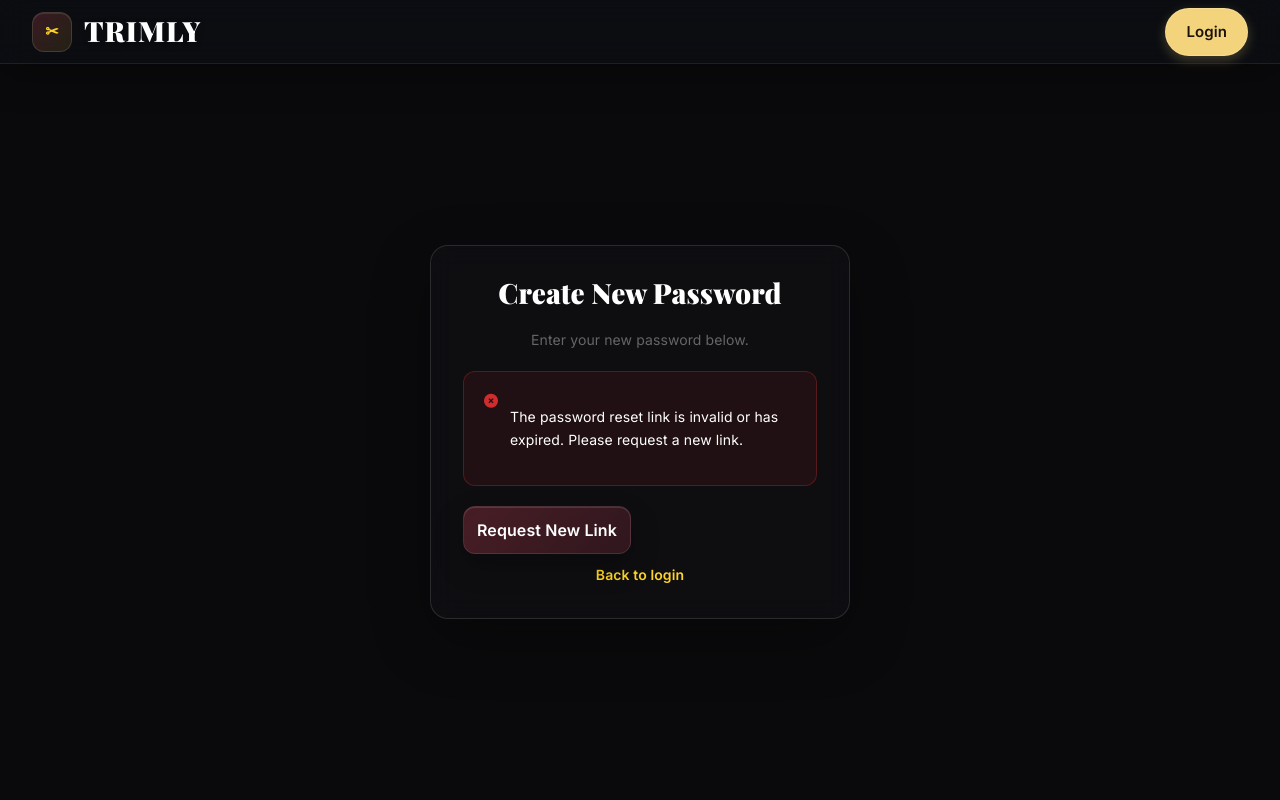
After one commit to jace54321/CSIT327-G7-Trimly, a Django app: page /reset/1/1/ in a window 1280 px wide. The commit adds this page. Run offline with Django 5.2, Linux system fonts and the light colour scheme.

Commit message:
Password Reset Implemented with Django's Auth System

```diff
--- a/main/static/base.css
+++ b/main/static/base.css
@@ -580,3 +580,64 @@ code {
 
 .opacity-50 { opacity: .5; }
 .opacity-75 { opacity: .75; }
+
+
+
+
+/* ============================================================================
+   Custom Styles for Password Reset Page
+   ============================================================================ */
+.subtitle {
+    color: #666;
+    font-size: 14px;
+    margin-bottom: 20px;
+    text-align: center;
+}
+
+.error-message, .success-message {
+    display: none;
+    padding: 12px 16px;
+    border-radius: 8px;
+    margin-bottom: 16px;
+    align-items: center;
+    gap: 10px;
+    font-size: 14px;
+}
+
+.error-message {
+    background-color: #fee;
+    color: #c33;
+    border: 1px solid #fcc;
+}
+
+.success-message {
+    background-color: #efe;
+    color: #3c3;
+    border: 1px solid #cfc;
+}
+
+.error-message.show, .success-message.show {
+    display: flex;
+}
+
+.error-text {
+    color: #c33;
+    display: block;
+    margin-top: 5px;
+    font-size: 12px;
+}
+
+input[type="email"] {
+    width: 100%;
+    padding: 12px;
+    border: 1px solid #ddd;
+    border-radius: 6px;
+    font-family: 'Inter', sans-serif;
+    font-size: 14px;
+}
+
+input[type="email"]:focus {
+    outline: none;
+    border-color: #333;
+    box-shadow: 0 0 0 3px rgba(0, 0, 0, 0.05);
+}
--- a/main/templates/auth.html
+++ b/main/templates/auth.html
@@ -93,7 +93,7 @@
                 </div>
 
                 <div class="forgot-password">
-                    <a href="#">Forgot password?</a>
+                    <a href="/password-reset">Forgot password?</a>
                 </div>
 
                 <button type="submit" class="book-btn">Sign In</button>
--- /dev/null
+++ b/main/templates/registration/password_reset_confirm.html
@@ -0,0 +1,186 @@
+<!DOCTYPE html>
+<html lang="en">
+<head>
+    <meta charset="UTF-8">
+    <meta name="viewport" content="width=device-width, initial-scale=1.0">
+    <title>Create New Password - Premium Grooming</title>
+    {% load static %}
+    <link rel="stylesheet" href="{% static 'base.css' %}">
+
+    <link rel="preconnect" href="https://fonts.googleapis.com">
+    <link rel="preconnect" href="https://fonts.gstatic.com" crossorigin>
+    <link href="https://fonts.googleapis.com/css2?family=Inter:wght@400;500;600;700&family=Playfair+Display:wght@700;900&display=swap" rel="stylesheet">
+    <link rel="stylesheet" href="https://cdnjs.cloudflare.com/ajax/libs/font-awesome/6.4.0/css/all.min.css">
+</head>
+<body>
+    <!-- Navbar -->
+    <nav class="navbar navbar-glass">
+        <div class="navbar-left">
+            <a href="{% url 'landing' %}" class="logo-link">
+                <div class="brand-mark">✂</div>
+                <h1 class="logo">TRIMLY</h1>
+            </a>
+        </div>
+        <div class="navbar-right">
+            <a href="{% url 'auth' %}" class="btn btn-light">Login</a>
+        </div>
+    </nav>
+
+    <!-- Password Reset Confirm Container -->
+    <div class="login-container">
+        <div class="login-card">
+            <h2>Create New Password</h2>
+            <p class="subtitle">Enter your new password below.</p>
+
+            {% if validlink %}
+                <!-- Django Messages -->
+                {% if messages %}
+                    {% for message in messages %}
+                        <div class="{% if message.tags %}{{ message.tags }}{% endif %}-message show">
+                            <i class="fas fa-{% if message.tags == 'error' %}exclamation-circle{% else %}check-circle{% endif %}"></i>
+                            <span>{{ message }}</span>
+                        </div>
+                    {% endfor %}
+                {% endif %}
+
+                <!-- Password Reset Confirm Form -->
+                <form method="post">
+                    {% csrf_token %}
+
+                    <div class="form-group">
+                        <label for="{{ form.new_password1.id_for_label }}">New Password</label>
+                        {{ form.new_password1 }}
+                        {% if form.new_password1.errors %}
+                            <small class="error-text">
+                                {% for error in form.new_password1.errors %}
+                                    {{ error }}<br>
+                                {% endfor %}
+                            </small>
+                        {% endif %}
+                    </div>
+
+                    <div class="form-group">
+                        <label for="{{ form.new_password2.id_for_label }}">Confirm Password</label>
+                        {{ form.new_password2 }}
+                        {% if form.new_password2.errors %}
+                            <small class="error-text">
+                                {% for error in form.new_password2.errors %}
+                                    {{ error }}<br>
+                                {% endfor %}
+                            </small>
+                        {% endif %}
+                    </div>
+
+                    <button type="submit" class="book-btn">Reset Password</button>
+                </form>
+
+                <p class="redirect-link">
+                    Remember your password? <a href="{% url 'auth' %}">Login here</a>
+                </p>
+
+            {% else %}
+                <!-- Invalid Link Message -->
+                <div class="error-box">
+                    <i class="fas fa-times-circle"></i>
+                    <p>The password reset link is invalid or has expired. Please request a new link.</p>
+                </div>
+
+                <a href="{% url 'password_reset' %}" class="book-btn">Request New Link</a>
+
+                <p class="redirect-link">
+                    <a href="{% url 'auth' %}">Back to login</a>
+                </p>
+            {% endif %}
+        </div>
+    </div>
+
+    <style>
+        .login-container {
+            min-height: calc(100vh - var(--navbar-h));
+            display: flex;
+            align-items: center;
+            justify-content: center;
+            padding: var(--spacing-xl) var(--spacing-md);
+        }
+
+        .login-card {
+            width: 100%;
+            max-width: 420px;
+            padding: var(--spacing-lg);
+            border-radius: var(--radius-lg);
+            background: rgba(25,25,30,.35);
+            backdrop-filter: blur(12px);
+            -webkit-backdrop-filter: blur(12px);
+            border: 1.2px solid rgba(255,255,255,.12);
+            box-shadow: 0 20px 60px rgba(0,0,0,.3);
+        }
+
+        .login-card h2 {
+            font-size: 28px;
+            margin-bottom: var(--spacing-md);
+            color: #fff;
+            text-align: center;
+        }
+
+        .form-group {
+            margin-bottom: var(--spacing-md);
+        }
+
+        .form-group label {
+            display: block;
+            margin-bottom: 8px;
+            color: #fff;
+            font-weight: 500;
+            font-size: 14px;
+        }
+
+        .form-group input[type="password"] {
+            width: 100%;
+        }
+
+        .error-box {
+            display: flex;
+            gap: var(--spacing-sm);
+            padding: var(--spacing-md);
+            margin-bottom: var(--spacing-lg);
+            background: rgba(207,45,45,.1);
+            border: 1.2px solid rgba(207,45,45,.3);
+            border-radius: var(--radius-md);
+            color: #fff;
+            font-size: 14px;
+        }
+
+        .error-box i {
+            color: var(--danger);
+            flex-shrink: 0;
+            margin-top: 2px;
+        }
+
+        .redirect-link {
+            text-align: center;
+            font-size: 14px;
+            color: var(--muted-on-dark);
+            margin: var(--spacing-md) 0 0;
+        }
+
+        .redirect-link a {
+            color: var(--secondary);
+            font-weight: 600;
+        }
+
+        .redirect-link a:hover {
+            text-decoration: underline;
+        }
+
+        @media (max-width: 768px) {
+            .login-card {
+                padding: var(--spacing-md);
+            }
+
+            .login-card h2 {
+                font-size: 24px;
+            }
+        }
+    </style>
+</body>
+</html>
--- /dev/null
+++ b/main/templates/registration/password_reset_subject.txt
@@ -0,0 +1 @@
+TRIMLY - Password Reset Request
--- a/main/views.py
+++ b/main/views.py
@@ -193,7 +193,6 @@ def login_view(request):
 
     # GET request - redirect to auth page
     return redirect('auth')
-
 
 # -------------------------------
 # Customer dashboard
--- a/trimly/urls.py
+++ b/trimly/urls.py
@@ -1,29 +1,52 @@
 from django.contrib import admin
 from django.urls import path
 from main import views
-from django.shortcuts import redirect
+from django.contrib.auth import views as auth_views
 
 urlpatterns = [
     path("admin/", admin.site.urls),
 
-    # Landing & Auth (From main branch)
+    # Landing & Auth
     path("", views.landing_view, name="landing"),
-    path('auth/', views.auth_view, name='auth'),  # Single page for both
+    path('auth/', views.auth_view, name='auth'),
     path("login/", views.login_view, name="login"),
     path("register/", views.registration_view, name="register"),
     path("logout/", views.logout_view, name="logout"),
 
-    # Customer Dashboard (From main branch)
+    # Password Reset - All Django Built-in
+    path(
+        "password-reset/",
+        auth_views.PasswordResetView.as_view(
+            template_name="registration/password_reset_form.html",
+            email_template_name="registration/password_reset_email.html",  # <-- custom email body template
+            subject_template_name="registration/password_reset_subject.txt",  # <-- custom subject template
+            html_email_template_name="registration/password_reset_email.html",  # optional for HTML emails, same as above if styled
+        ),
+        name="password_reset",
+    ),
+
+
+    path('password-reset/done/', auth_views.PasswordResetDoneView.as_view(
+        template_name='registration/password_reset_done.html'
+    ), name='password_reset_done'),
+
+    path('reset/<uidb64>/<token>/', auth_views.PasswordResetConfirmView.as_view(
+        template_name='registration/password_reset_confirm.html'
+    ), name='password_reset_confirm'),
+
+    path('reset/done/', auth_views.PasswordResetCompleteView.as_view(
+        template_name='registration/password_reset_complete.html'
+    ), name='password_reset_complete'),
+
+    # Customer & Barber Dashboards
     path("dashboard/customer/", views.customer_dashboard, name="customer_dashboard"),
-
-    # Barber Dashboard & API URLs (Merged from both branches)
     path("dashboard/barber/", views.barber_dashboard, name="barber_dashboard"),
     path('dashboard/barber/toggle-availability/', views.toggle_availability, name='toggle_availability'),
     path('dashboard/barber/api/', views.barber_dashboard_api, name='barber_dashboard_api'),
     path('dashboard/barber/schedule/', views.barber_schedule_view, name='barber_schedule'),
     path('dashboard/barber/quick-actions/', views.quick_actions_view, name='quick_actions'),
 
-    # Booking actions (From your branch)
+    # Booking actions
     path("bookings/create/", views.create_booking_view, name="create_booking"),
     path("bookings/<int:booking_id>/cancel/", views.cancel_booking_view, name="cancel_booking"),
     path("bookings/<int:booking_id>/reschedule/", views.reschedule_booking_view, name="reschedule_booking"),
```
Also changed, not shown: main/templates/registration/password_reset_complete.html (added, +119 -0 lines), main/templates/registration/password_reset_done.html (added, +143 -0 lines), main/templates/registration/password_reset_email.html (added, +14 -0 lines), main/templates/registration/password_reset_form.html (added, +67 -0 lines), trimly/settings.py (+23 -3 lines).
